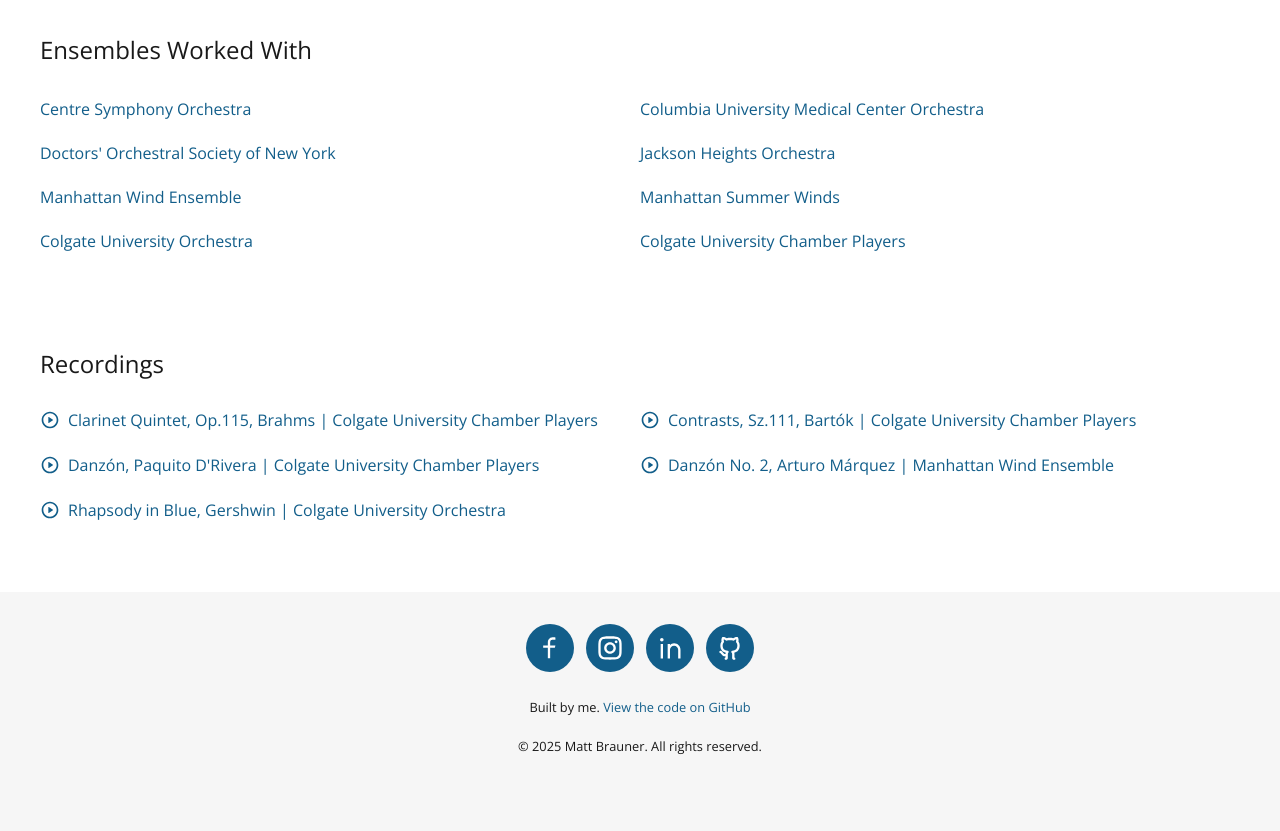
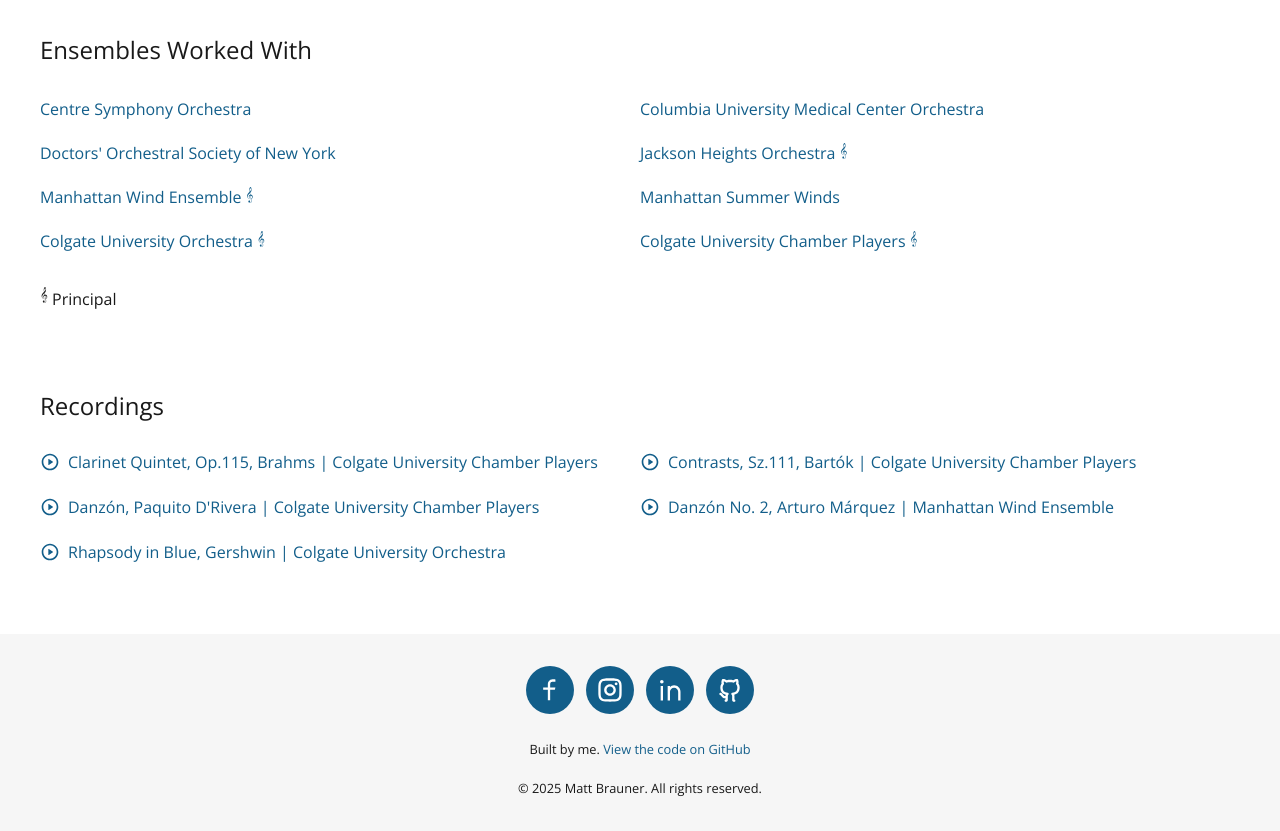
Before and after one commit to mb4828/mb-website, a Next.js app: page /music in a window 1280 px wide. Shown: the part 1100-1931 px from the top of the page. Before the commit the page ends 1889 px from the top, so only its background shows below. Built offline with nearby package versions, Linux system fonts and the light colour scheme.

Commit message:
added principal mark

```diff
--- a/src/app/globals.scss
+++ b/src/app/globals.scss
@@ -149,6 +149,10 @@ a:hover {
   color: var(--button-text-color) !important;
 }
 
+.mt-12 {
+  margin-top: 12px;
+}
+
 .mr-4 {
   margin-right: 4px;
 }
--- a/src/app/music/page.module.scss
+++ b/src/app/music/page.module.scss
@@ -5,7 +5,6 @@
 
   li a {
     display: flex;
-    align-items: center;
     gap: 4px;
 
     svg {
--- a/src/app/music/page.tsx
+++ b/src/app/music/page.tsx
@@ -85,13 +85,13 @@ export default function MusicPage() {
 
             <li>
               <Link href="https://jhorchestra.org/" target="_blank" rel="noopener">
-                Jackson Heights Orchestra
+                Jackson Heights Orchestra <sup>𝄞</sup>
               </Link>
             </li>
 
             <li>
               <Link href="https://manhattanwindensemble.com/" target="_blank" rel="noopener">
-                Manhattan Wind Ensemble
+                Manhattan Wind Ensemble <sup>𝄞</sup>
               </Link>
             </li>
 
@@ -107,7 +107,7 @@ export default function MusicPage() {
                 target="_blank"
                 rel="noopener"
               >
-                Colgate University Orchestra
+                Colgate University Orchestra <sup>𝄞</sup>
               </Link>
             </li>
 
@@ -117,10 +117,13 @@ export default function MusicPage() {
                 target="_blank"
                 rel="noopener"
               >
-                Colgate University Chamber Players
+                Colgate University Chamber Players <sup>𝄞</sup>
               </Link>
             </li>
           </ul>
+          <p className="mt-12">
+            <sup>𝄞</sup> Principal
+          </p>
         </Reveal>
 
         <Reveal>
```
